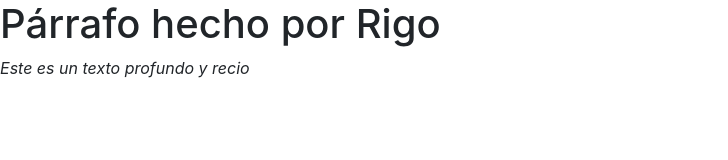
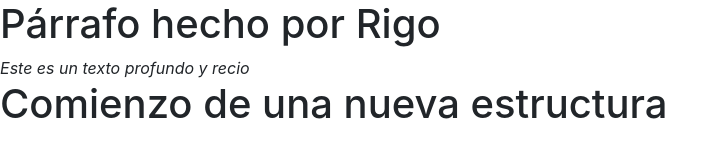
Before and after one commit to AlexMiranda7/ejemplo-git, a plain HTML site: page index.html in a window 1280 px wide. Shown: the whole page, without its empty margins (0-728 px from the left). Drawn offline with nearby package versions, Linux system fonts and the light colour scheme.

Commit message:
Update index
Update

```diff
--- a/index.html
+++ b/index.html
@@ -15,6 +15,8 @@
 
       <cite>Este es un texto profundo y recio</cite>
 
+      <h1>Comienzo de una nueva estructura</h1>
+
     <!-- Optional JavaScript -->
     <!-- jQuery first, then Popper.js, then Bootstrap JS -->
     <script src="https://code.jquery.com/jquery-3.4.1.slim.min.js" integrity="sha384-J6qa4849blE2+poT4WnyKhv5vZF5SrPo0iEjwBvKU7imGFAV0wwj1yYfoRSJoZ+n" crossorigin="anonymous"></script>
```
